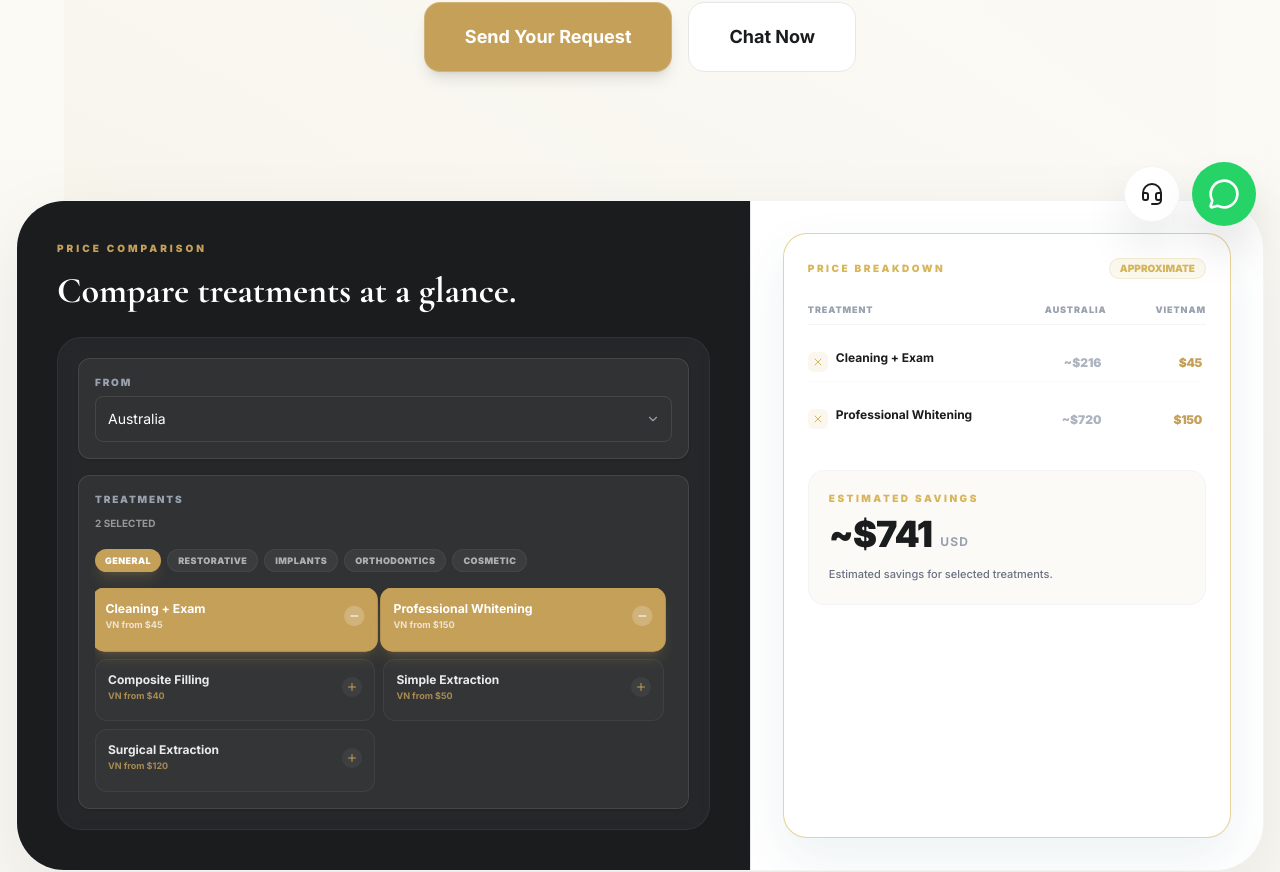
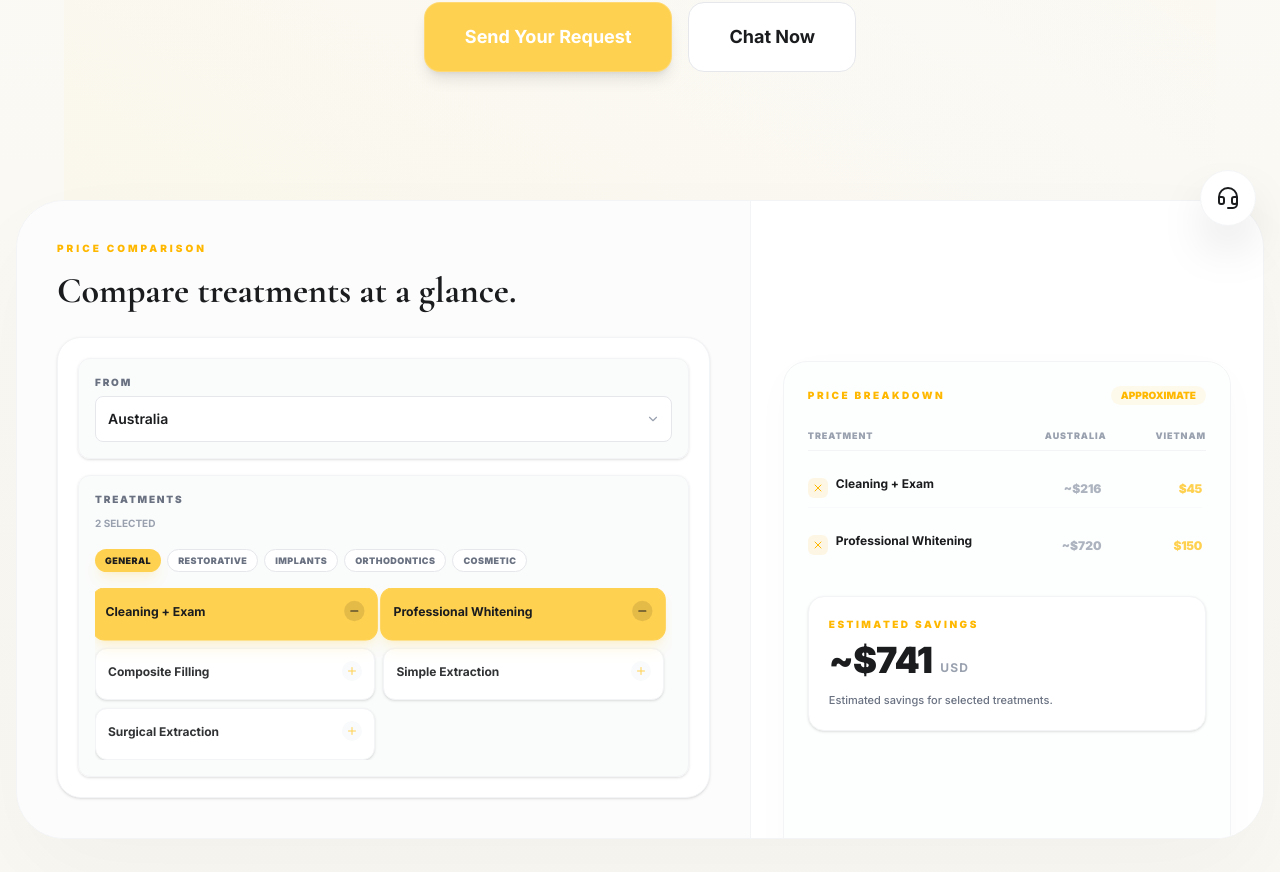
Before and after one commit to pttnhung/UCSmile_prototype, a React (Vite) app: page / in a window 1280 px wide. Shown: the part 550-1422 px from the top of the page. Built offline with nearby package versions, Linux system fonts and the light colour scheme.

Commit message:
refactor: Simplify layout and update branding colors
Removes the deprecated WhatsApp chat integration from the layout. Updates the application's branding colors to a brighter, fresher palette to better reflect the "smile" and premium dental concierge theme.

```diff
--- a/src/App.tsx
+++ b/src/App.tsx
@@ -31,7 +31,6 @@ const ScrollToTop = () => {
 };
 
 function Layout() {
-  const [isChatOpen, setIsChatOpen] = useState(false);
   const [isAIChatOpen, setIsAIChatOpen] = useState(false);
   const [scrolled, setScrolled] = useState(false);
   const location = useLocation();
@@ -104,58 +103,9 @@ function Layout() {
         </div>
       </footer>
 
-      {/* WhatsApp & AI Chat Buttons */}
+      {/* AI Chat Button */}
       <div className="fixed bottom-6 right-6 z-50 flex flex-col items-end gap-3">
         <AnimatePresence>
-          {isChatOpen && (
-            <motion.div
-              initial={{ opacity: 0, y: 20, scale: 0.9 }}
-              animate={{ opacity: 1, y: 0, scale: 1 }}
-              exit={{ opacity: 0, y: 20, scale: 0.9 }}
-              className="w-[min(92vw,22rem)] overflow-hidden rounded-[2rem] border border-gray-100 bg-brand-bg shadow-[0_25px_80px_rgba(14,90,99,0.22)] mb-2"
-            >
-              <div className="bg-brand-primary p-6 text-white">
-                <div className="flex items-start justify-between gap-4">
-                  <div>
-                    <p className="text-[10px] font-black uppercase tracking-[0.2em] text-brand-secondary mb-1">WhatsApp Support</p>
-                    <h3 className="text-xl font-black font-serif italic">Chat with concierge</h3>
-                  </div>
-                  <button onClick={() => setIsChatOpen(false)} className="text-white/60 hover:text-white transition-colors">
-                    <Plus className="w-5 h-5 rotate-45" />
-                  </button>
-                </div>
-                <p className="mt-3 text-sm text-white/70 font-medium leading-relaxed">
-                  Pick a topic or type your own message. Clicking send will open WhatsApp with your text ready.
-                </p>
-              </div>
-              <div className="p-4 space-y-2 max-h-96 overflow-y-auto text-left">
-                {[
-                  { title: "Dental consultation", desc: "General advice and clinic matching", msg: "Hi, I need a dental consultation in Da Nang." },
-                  { title: "Price check", desc: "Compare treatment costs", msg: "I want to know pricing for implants / veneers / cleaning." },
-                  { title: "Book + transfer", desc: "Schedule and travel support", msg: "Please help me book a clinic and arrange airport pickup." }
-                ].map((item, idx) => (
-                  <button
-                    key={idx}
-                    className="w-full text-left p-4 rounded-2xl border border-gray-100 hover:border-brand-secondary/40 hover:bg-brand-secondary/5 transition-all group"
-                  >
-                    <span className="block text-sm font-bold text-brand-text group-hover:text-brand-primary">{item.title}</span>
-                    <span className="block text-[11px] text-gray-500 font-medium">{item.desc}</span>
-                  </button>
-                ))}
-                <div className="pt-2">
-                  <input
-                    type="text"
-                    placeholder="Type your message..."
-                    className="w-full rounded-xl border border-gray-200 px-4 py-3 text-sm focus:outline-none focus:ring-2 focus:ring-brand-primary"
-                  />
-                </div>
-                <button className="btn-luxury w-full py-4 rounded-xl font-black text-xs tracking-widest flex items-center justify-center gap-2">
-                  <MessageCircle className="w-4 h-4" /> SEND TO WHATSAPP
-                </button>
-              </div>
-            </motion.div>
-          )}
-
           {isAIChatOpen && (
             <motion.div
               initial={{ opacity: 0, y: 20, scale: 0.9 }}
@@ -220,19 +170,10 @@ function Layout() {
           <motion.button
             whileHover={{ scale: 1.1, y: -5 }}
             whileTap={{ scale: 0.9 }}
-            onClick={() => { setIsAIChatOpen(!isAIChatOpen); setIsChatOpen(false); }}
+            onClick={() => setIsAIChatOpen(!isAIChatOpen)}
             className={`w-14 h-14 rounded-full flex items-center justify-center shadow-2xl transition-all ${isAIChatOpen ? 'bg-brand-text text-brand-secondary ring-2 ring-brand-secondary/50' : 'bg-white border border-gray-100 text-brand-text hover:bg-brand-section'}`}
           >
             <Headset className="w-6 h-6" />
-          </motion.button>
-
-          <motion.button
-            whileHover={{ scale: 1.1, y: -5 }}
-            whileTap={{ scale: 0.9 }}
-            onClick={() => { setIsChatOpen(!isChatOpen); setIsAIChatOpen(false); }}
-            className={`w-16 h-16 rounded-full flex items-center justify-center shadow-2xl transition-all bg-[#25D366] text-white hover:bg-[#128C7E] ${isChatOpen ? 'ring-4 ring-brand-secondary/40' : ''}`}
-          >
-            {isChatOpen ? <Plus className="w-8 h-8 rotate-45" /> : <MessageCircle className="w-8 h-8" />}
           </motion.button>
         </div>
       </div>
--- a/src/components/LandingPage.tsx
+++ b/src/components/LandingPage.tsx
@@ -54,6 +54,7 @@ const ORIGINS = {
 };
 
 interface TreatmentCardProps {
+  key?: string;
   t: Treatment;
   selected: boolean;
   onToggle: () => void;
@@ -61,30 +62,28 @@ interface TreatmentCardProps {
   onUpdateQuantity: (val: number) => void;
 }
 
-const TreatmentCard = ({
+function TreatmentCard({
   t,
   selected,
   onToggle,
   quantity,
   onUpdateQuantity
-}: TreatmentCardProps) => (
+}: TreatmentCardProps) {
+  return (
     <div
       className={`flex flex-col p-3 rounded-xl border transition-all duration-300 text-left ${
         selected
-      ? 'bg-brand-primary text-white border-brand-primary shadow-lg shadow-brand-primary/20 scale-[1.02]'
-      : 'bg-white/[0.02] border-white/5 hover:border-brand-primary/40 text-white/90 hover:bg-white/[0.05]'
+        ? 'bg-brand-primary text-brand-text border-brand-primary shadow-lg shadow-brand-primary/20 scale-[1.02]'
+        : 'bg-white border-gray-100 hover:border-brand-primary/40 text-brand-text hover:bg-gray-50 shadow-sm'
       }`}
     >
       <div className="flex items-center justify-between mb-1.5">
         <div onClick={onToggle} className="cursor-pointer flex-grow pr-2">
-        <div className={`text-xs font-bold leading-tight ${selected ? 'text-white' : 'text-white/90'}`}>{t.name}</div>
-        <div className={`text-[9px] font-bold transition-colors mt-0.5 ${selected ? 'text-white/70' : 'text-brand-primary/80'}`}>
-          VN from ${t.vietnamPrice}
-        </div>
+          <div className={`text-xs font-bold leading-tight ${selected ? 'text-brand-text' : 'text-brand-text/90'}`}>{t.name}</div>
         </div>
         <button
           onClick={onToggle}
-        className={`p-1 rounded-full transition-colors ${selected ? 'bg-white/20 text-white' : 'bg-white/5 text-brand-primary hover:bg-brand-primary hover:text-white'}`}
+          className={`p-1 rounded-full transition-colors ${selected ? 'bg-black/10 text-brand-text' : 'bg-gray-50 text-brand-primary hover:bg-brand-primary hover:text-brand-text'}`}
         >
           {selected ? (
             <Minus className="w-3 h-3" />
@@ -95,18 +94,19 @@ const TreatmentCard = ({
       </div>
 
       {t.hasQuantity && selected && (
-      <div className="flex items-center gap-2 mt-1.5 bg-white/10 rounded-lg p-1 self-start ring-1 ring-white/20">
-        <button onClick={() => onUpdateQuantity(-1)} className="p-0.5 hover:bg-white/20 rounded transition-colors">
-          <Minus className="w-2 h-2 text-white" />
+        <div className="flex items-center gap-2 mt-1.5 bg-black/5 rounded-lg p-1 self-start ring-1 ring-black/5">
+          <button onClick={() => onUpdateQuantity(-1)} className="p-0.5 hover:bg-black/10 rounded transition-colors">
+            <Minus className="w-2 h-2 text-brand-text" />
           </button>
-        <span className="text-[10px] font-black min-w-[0.5rem] text-center">{quantity}</span>
-        <button onClick={() => onUpdateQuantity(1)} className="p-0.5 hover:bg-white/20 rounded transition-colors">
-          <Plus className="w-2 h-2 text-white" />
+          <span className="text-[10px] font-black min-w-[0.5rem] text-center text-brand-text">{quantity}</span>
+          <button onClick={() => onUpdateQuantity(1)} className="p-0.5 hover:bg-black/10 rounded transition-colors">
+            <Plus className="w-2 h-2 text-brand-text" />
           </button>
         </div>
       )}
     </div>
   );
+}
 
 export default function LandingPage() {
   const [selectedTreatments, setSelectedTreatments] = useState<string[]>(['cleaning', 'whitening']);
@@ -190,20 +190,20 @@ export default function LandingPage() {
 
       {/* Calculator Section */}
       <section id="price-comparison" className="pb-32 px-4 max-w-7xl mx-auto">
-        <div className="bg-white rounded-[3rem] overflow-hidden flex flex-col lg:flex-row shadow-[0_30px_80px_rgba(15,23,42,0.08)] border border-gray-100">
+        <div className="bg-white rounded-[3rem] overflow-hidden flex flex-col lg:flex-row shadow-[0_40px_100px_rgba(0,0,0,0.03)] border border-gray-100">
           {/* Selector Pane */}
-          <div className="p-6 md:p-10 lg:w-3/5 bg-brand-section text-white">
-            <p className="text-[10px] font-black uppercase tracking-[0.3em] text-brand-primary mb-3">PRICE COMPARISON</p>
-            <h2 className="font-serif text-2xl md:text-4xl font-black mb-6 leading-tight text-white">Compare treatments at a glance.</h2>
+          <div className="p-6 md:p-10 lg:w-3/5 bg-gray-50/50">
+            <p className="text-[10px] font-black uppercase tracking-[0.3em] text-brand-secondary mb-3">PRICE COMPARISON</p>
+            <h2 className="font-serif text-2xl md:text-4xl font-black mb-6 leading-tight text-brand-text">Compare treatments at a glance.</h2>
 
-            <div className="space-y-4 bg-white/5 p-5 rounded-[1.5rem] backdrop-blur-sm border border-white/5">
-              <div className="bg-white/5 rounded-xl p-4 text-white border border-white/10 shadow-sm">
-                <label className="text-[10px] font-black uppercase tracking-[0.18em] text-gray-400 mb-1.5 block">FROM</label>
+            <div className="space-y-4 bg-white p-5 rounded-[1.5rem] border border-gray-100 shadow-sm">
+              <div className="bg-gray-50/80 rounded-xl p-4 border border-gray-100 shadow-sm">
+                <label className="text-[10px] font-black uppercase tracking-[0.18em] text-gray-500 mb-1.5 block">FROM</label>
                 <div className="relative">
                   <select
                     value={pricingFrom}
                     onChange={(e) => setPricingFrom(e.target.value as keyof typeof ORIGINS)}
-                    className="w-full bg-transparent border border-white/10 rounded-lg px-3 py-3 appearance-none cursor-pointer focus:outline-none focus:ring-2 focus:ring-brand-primary text-sm"
+                    className="w-full bg-white border border-gray-200 rounded-lg px-3 py-3 appearance-none cursor-pointer focus:outline-none focus:ring-2 focus:ring-brand-primary text-sm font-semibold text-brand-text"
                   >
                     {Object.entries(ORIGINS).map(([key, val]) => (
                       <option key={key} value={key}>{val.label}</option>
@@ -213,11 +213,11 @@ export default function LandingPage() {
                 </div>
               </div>
 
-              <div className="bg-white/5 rounded-xl p-4 text-white border border-white/10 shadow-sm">
+              <div className="bg-gray-50/80 rounded-xl p-4 border border-gray-100 shadow-sm">
                 <div className="flex flex-col sm:flex-row sm:items-center justify-between gap-2 mb-4">
                   <div>
-                    <label className="text-[10px] font-black uppercase tracking-[0.18em] text-gray-400 block mb-0.5">TREATMENTS</label>
-                    <span className="text-[10px] font-bold text-white/50">{selectedTreatments.length} SELECTED</span>
+                    <label className="text-[10px] font-black uppercase tracking-[0.18em] text-gray-500 block mb-0.5">TREATMENTS</label>
+                    <span className="text-[10px] font-bold text-gray-400">{selectedTreatments.length} SELECTED</span>
                   </div>
                 </div>
 
@@ -229,8 +229,8 @@ export default function LandingPage() {
                       onClick={() => setActiveCategory(cat)}
                       className={`px-2.5 py-1 rounded-full text-[9px] font-black uppercase tracking-wider transition-all duration-300 ${
                         activeCategory === cat
-                        ? 'bg-brand-primary text-white shadow-lg shadow-brand-primary/20'
-                        : 'bg-white/5 text-white/60 hover:bg-white/10 border border-white/5'
+                        ? 'bg-brand-primary text-brand-text shadow-lg shadow-brand-primary/20'
+                        : 'bg-white text-gray-500 hover:bg-gray-50 border border-gray-200'
                       }`}
                     >
                       {cat}
@@ -251,7 +251,7 @@ export default function LandingPage() {
                       />
                     ))
                   ) : (
-                    <div className="col-span-full py-12 text-center text-gray-400 text-sm">
+                    <div className="col-span-full py-12 text-center text-gray-400 text-xs font-bold uppercase tracking-widest">
                       No treatments found in this category
                     </div>
                   )}
@@ -261,11 +261,11 @@ export default function LandingPage() {
           </div>
 
           {/* Breakdown Pane */}
-          <div className="p-6 md:p-8 lg:w-[42%] md:border-l border-gray-200">
-            <div className="h-full rounded-[1.5rem] border border-brand-secondary/60 bg-white p-5 sm:p-6 shadow-[0_20px_50px_rgba(14,90,99,0.08)]">
+          <div className="p-6 md:p-8 lg:w-[42%] md:border-l border-gray-100 bg-white text-left">
+            <div className="lg:mt-32 h-full rounded-[1.5rem] bg-gray-50/30 p-5 sm:p-6 border border-gray-100 shadow-[0_10px_40px_rgba(0,0,0,0.02)]">
               <div className="flex items-center justify-between mb-6">
                 <span className="text-[10px] font-black uppercase tracking-[0.25em] text-brand-secondary">PRICE BREAKDOWN</span>
-                <span className="text-[10px] bg-brand-secondary/10 px-2.5 py-0.5 rounded-full uppercase font-black text-brand-secondary border border-brand-secondary/20">APPROXIMATE</span>
+                <span className="text-[10px] bg-brand-primary/10 px-2.5 py-0.5 rounded-full uppercase font-black text-brand-secondary">APPROXIMATE</span>
               </div>
 
               <div className="space-y-4 mb-8">
@@ -312,7 +312,7 @@ export default function LandingPage() {
                 )}
               </div>
 
-              <div className="bg-brand-bg rounded-2xl p-5 border border-gray-100">
+              <div className="bg-white rounded-2xl p-5 border border-gray-100 shadow-sm">
                 <span className="text-[10px] font-black text-brand-secondary uppercase tracking-[0.25em] block mb-2">ESTIMATED SAVINGS</span>
                 <div className="flex items-end gap-2 mb-3">
                   <span className="text-4xl font-black tracking-tight text-brand-text">~${Math.round(totalSavings).toLocaleString()}</span>
@@ -429,8 +429,8 @@ export default function LandingPage() {
                     <span className="text-[14px] font-black text-brand-text">{partner.price}</span>
                   </div>
                 </div>
-                <div className="flex items-center justify-between border-t border-gray-50 pt-6">
-                   <div className="text-brand-text font-black text-sm uppercase tracking-tighter hover:text-brand-primary transition-colors">Details &rarr;</div>
+                <div className="flex items-center justify-between border-t border-gray-50 pt-6 text-brand-secondary font-black text-[10px] uppercase tracking-widest">
+                   <span>CONTACT CONCIERGE TO BOOK</span>
                 </div>
               </div>
             </div>
@@ -527,15 +527,7 @@ export default function LandingPage() {
                 <p>We’ll help you book a time that works.</p>
               </div>
             </div>
-            <div className="mt-12 pt-10 border-t border-white/5 flex items-center gap-4">
-              <div className="w-12 h-12 rounded-full bg-white/5 flex items-center justify-center">
-                <Headset className="w-5 h-5 text-brand-primary" />
-              </div>
-              <div className="text-xs">
-                <p className="font-black text-brand-primary uppercase tracking-widest mb-1">WhatsApp Now</p>
-                <p className="opacity-60 font-bold tracking-widest">+84 XXX XXX XXX</p>
-              </div>
-            </div>
+
           </div>
 
           <div className="p-10 md:p-14 bg-brand-bg flex-grow">
--- a/src/index.css
+++ b/src/index.css
@@ -5,9 +5,9 @@
   --font-sans: "Inter", ui-sans-serif, system-ui, sans-serif;
   --font-serif: "Cormorant Garamond", serif;
 
-  /* Updated colors from the reference image */
-  --color-brand-primary: #c5a059;      /* Elegant Gold */
-  --color-brand-secondary: #d7b55b;    /* Lighter Brass */
+  /* Updated colors for a brighter, fresher 'smile' feel */
+  --color-brand-primary: #FFD151;      /* Bright Fresh Gold */
+  --color-brand-secondary: #FFB800;    /* Vibrant Amber */
   --color-brand-bg: #fbfaf6;          /* Light Cream background */
   --color-brand-section: #1a1c1e;     /* Deep Charcoal background */
   --color-brand-text: #1a1c1e;        /* Deep Slate for text on light */
```
Lines whose indentation alone changed are shown as unchanged.
